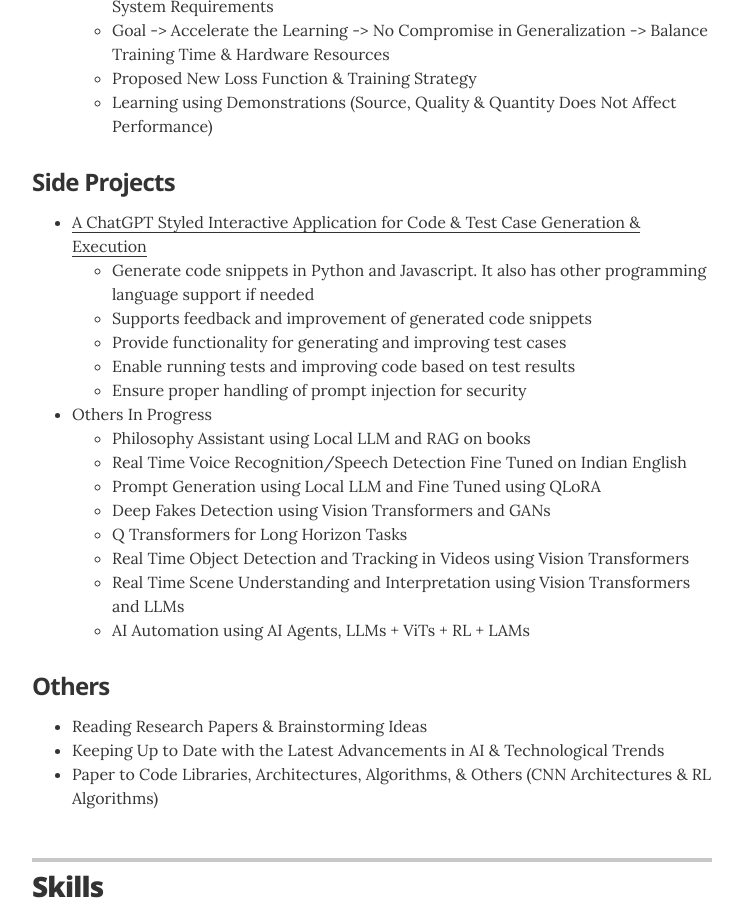
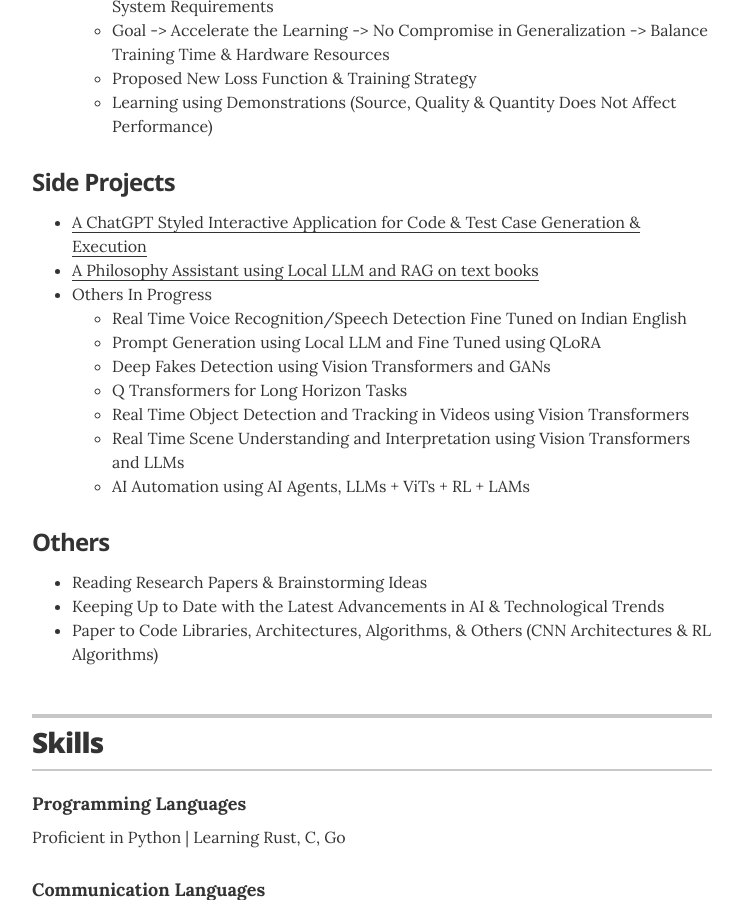
Before and after one commit to Vidharth/Vidharth.github.io, a Jekyll site: the page built from index.html, in a window 1280 px wide and 900 px high, scrolled down 2609 px. Shown: the whole window, without its empty margins (268-1011 px from the left). Built offline with Jekyll 4.4.1, drawn with Linux system fonts in a browser that asks for light colours.

Commit message:
Update projects.yml

```diff
--- a/_data/projects.yml
+++ b/_data/projects.yml
@@ -60,16 +60,9 @@
   description:
     <ul class="resume-item-list">
       <li> <a href="https://github.com/Vidharth/Coding_Assistant_Prototype">A ChatGPT Styled Interactive Application for Code & Test Case Generation & Execution</a> </li>
-        <ul class="resume-item-list">
-          <li> Generate code snippets in Python and Javascript. It also has other programming language support if needed</li>
-          <li> Supports feedback and improvement of generated code snippets</li>
-          <li> Provide functionality for generating and improving test cases </li>
-          <li> Enable running tests and improving code based on test results </li>
-          <li> Ensure proper handling of prompt injection for security </li>
-        </ul>
+      <li> <a href="https://github.com/Vidharth/Philosophy-Assistant">A Philosophy Assistant using Local LLM and RAG on text books</a> </li>
       <li> Others In Progress </li>
         <ul class="resume-item-list">
-          <li> Philosophy Assistant using Local LLM and RAG on books </li>
           <li> Real Time Voice Recognition/Speech Detection Fine Tuned on Indian English </li>
           <li> Prompt Generation using Local LLM and Fine Tuned using QLoRA </li>
           <li> Deep Fakes Detection using Vision Transformers and GANs </li>
```
